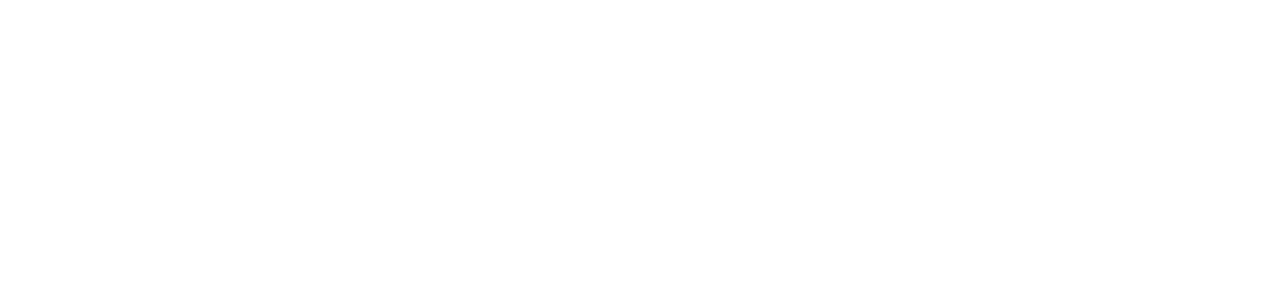
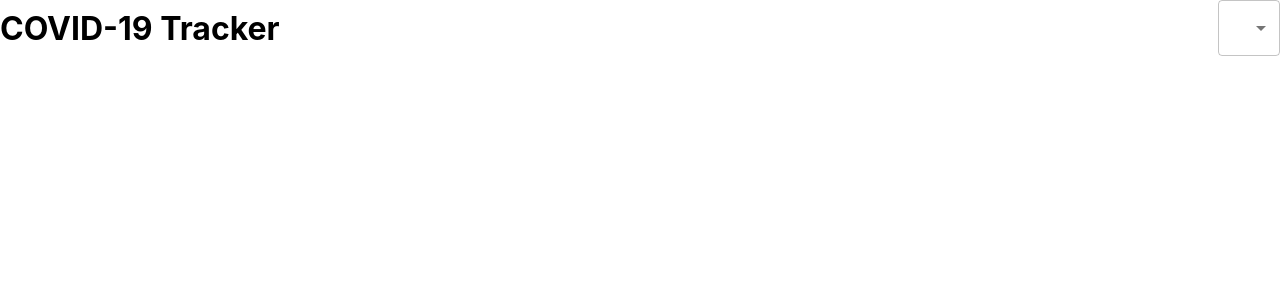
Before and after one commit to ZakiRangwala/COVID-19-Tracker, a React (Create React App) app: page / in a window 1280 px wide. Shown: the top 300 px of the page. Built offline with nearby package versions, Linux system fonts and the light colour scheme.

Commit message:
Add skeleton/base functionality

```diff
--- a/src/App.css
+++ b/src/App.css
@@ -1,3 +1,9 @@
 * {
   margin: 0;
 }
+.app__header {
+  display: flex;
+  align-items: center;
+  margin-bottom: 20px;
+  justify-content: space-between;
+}
--- a/src/App.js
+++ b/src/App.js
@@ -1,9 +1,40 @@
-import './App.css';
+import "./App.css";
+import React, { useState } from "react";
+import { MenuItem, FormControl, Select } from "@material-ui/core";
 
 function App() {
+  const [countries, setCountries] = useState(["USA", "UK", "INDIA"]); //variable and modifiers initialized into an array
+
+  //STATE = How to write a variable in REACT <<<<<
   return (
     <div className="app">
+      <div className="app__header">
+        <h1>COVID-19 Tracker</h1>
+        <FormControl className="app__dropdown">
+          <Select variant="outlined" value="abc">
+            {/* Loop through all the countries and find stats based on them */}
 
+            {countries.map((country) => {
+              <MenuItem value={country}>{country}</MenuItem>;
+            })}
+
+            {/* <MenuItem value="worldwide">Worldwide</MenuItem>
+            <MenuItem value="worldwide">India</MenuItem>
+            <MenuItem value="worldwide">Canada</MenuItem>
+            <MenuItem value="worldwide">U.S.A</MenuItem> */}
+          </Select>
+        </FormControl>
+      </div>
+
+      {/* Header */}
+      {/* Title and Dropdown */}
+
+      {/* 3 Information Boxes */}
+
+      {/* Table of Data*/}
+      {/* Graph of Data */}
+
+      {/* Map of cases */}
     </div>
   );
 }
```
